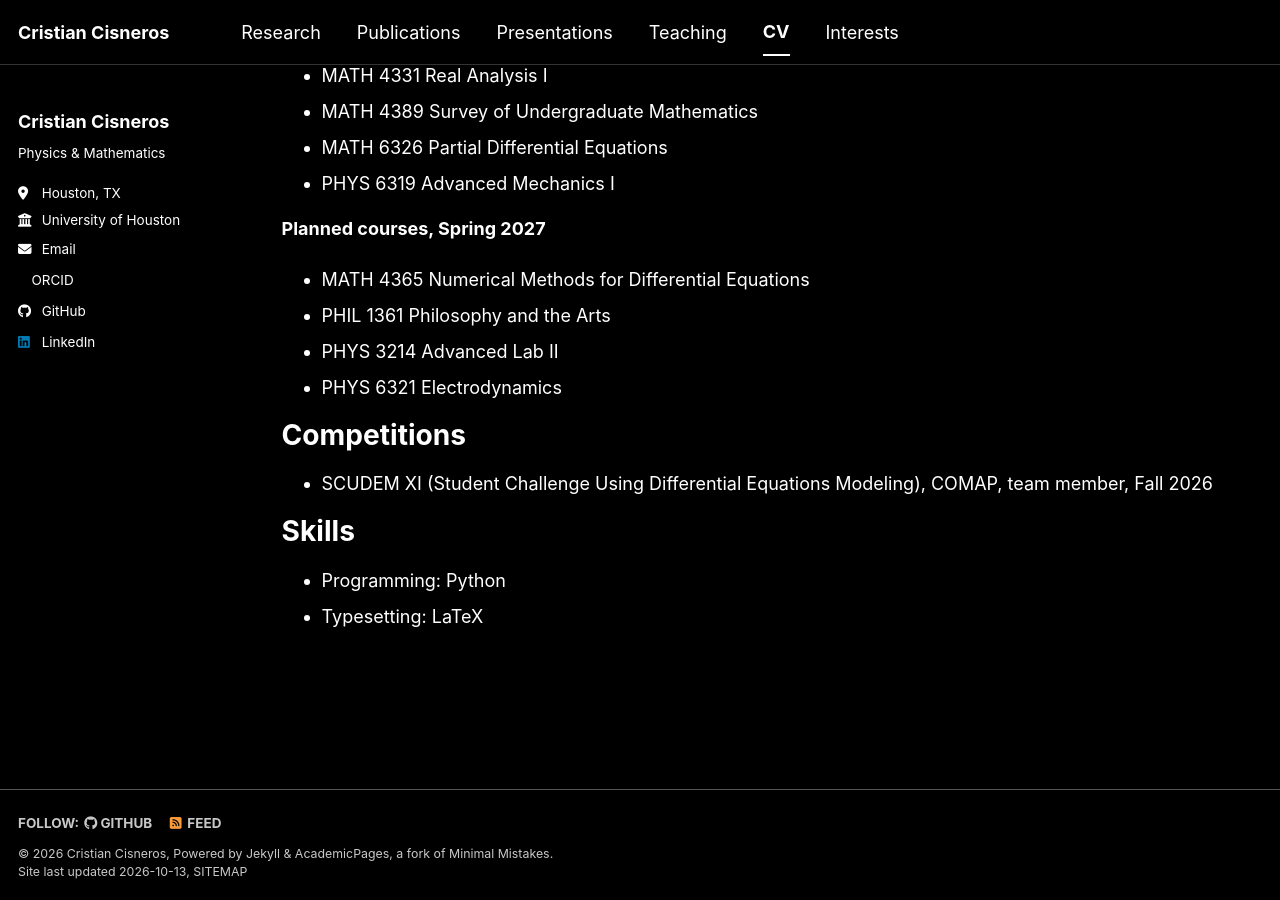
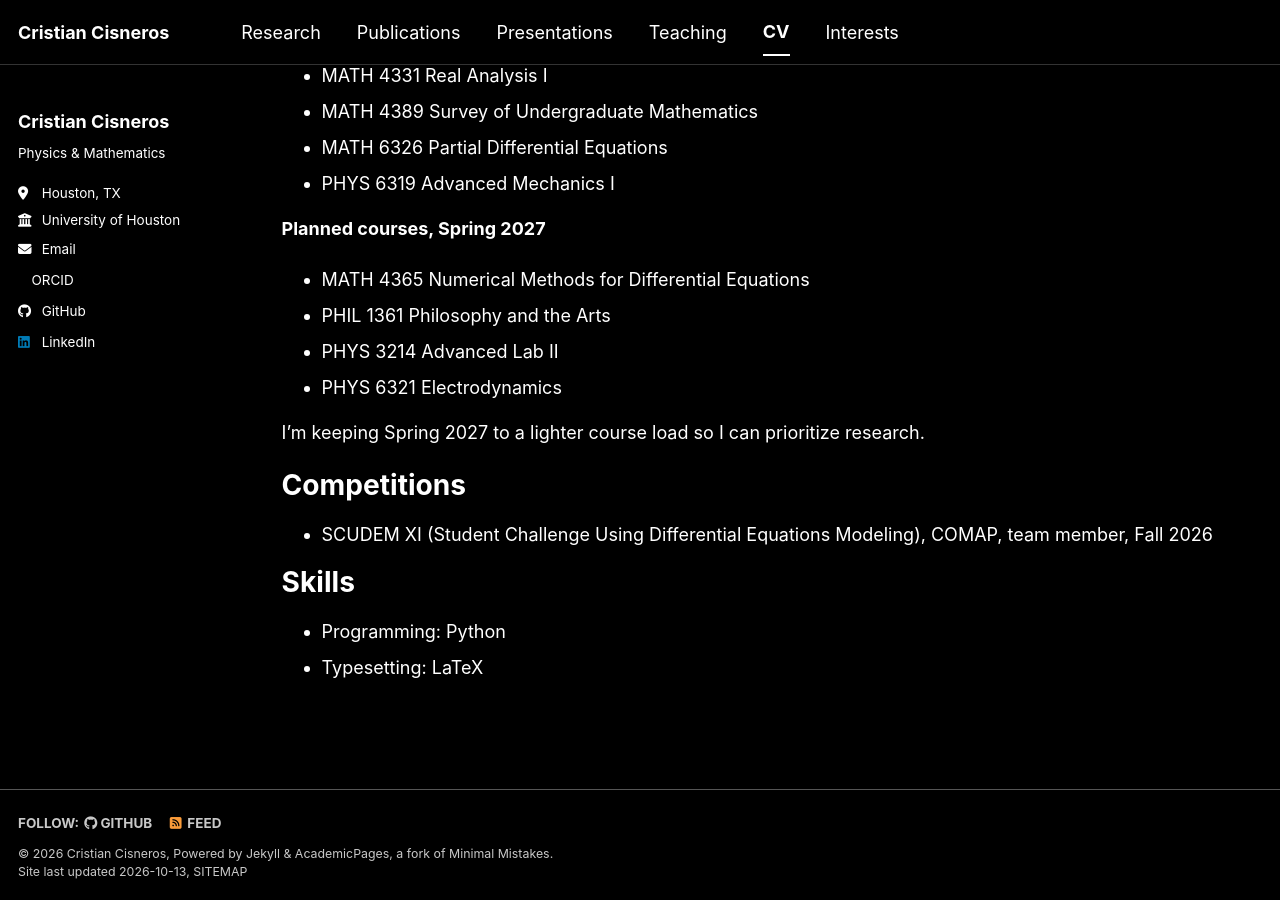
Before and after one commit to cristiancisneros06/cristiancisneros06.github.io, a Jekyll site: the page built from _pages/cv.md, in a window 1280 px wide and 900 px high, scrolled down 2221 px. Built offline with Jekyll 4.4.1, drawn with Linux system fonts in a browser that asks for light colours; a style sheet for code colours, icons or effects is not loaded.

Commit message:
CV: note lighter Spring 2027 load to prioritize research
Co-Authored-By: Claude Opus 5.5 <noreply@anthropic.com>
Claude-Session: https://claude.ai/code/session_018pAHn5U7a94QXAMPUUzZSJ

```diff
--- a/_pages/cv.md
+++ b/_pages/cv.md
@@ -93,6 +93,8 @@ With MATH 4365, I will have completed every differential equations course in the
 * PHYS 3214 Advanced Lab II
 * PHYS 6321 Electrodynamics
 
+I'm keeping Spring 2027 to a lighter course load so I can prioritize research.
+
 Competitions
 ======
 * SCUDEM XI (Student Challenge Using Differential Equations Modeling), COMAP, team member, Fall 2026
```
